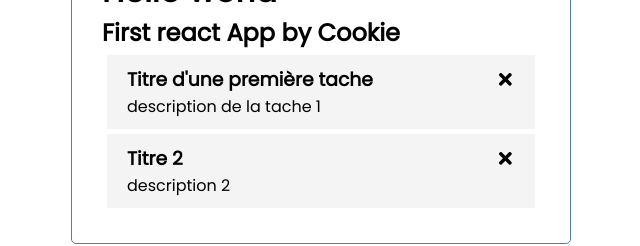
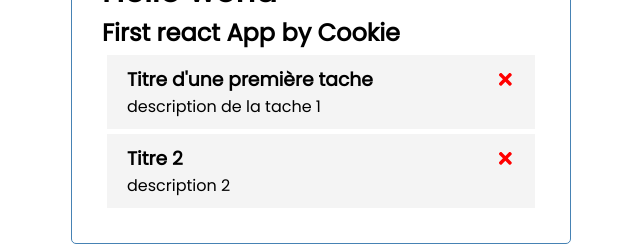
Before and after one commit to TitouanChvn/React_test, a React (Create React App) app in the folder react_test/: page / in a window 1280 px wide. Shown: the part 258-504 px from the top of the page, without its empty margins (319-959 px from the left). Built offline with nearby package versions, Linux system fonts and the light colour scheme.

Commit message:
supperssion de tasks

```diff
--- a/react_test/src/App.js
+++ b/react_test/src/App.js
@@ -19,6 +19,9 @@
 
   const name1 = 'Cookie'
 
+  const deleteTask = (id) => {
+    setTasks(tasks.filter((task) => task.id !== id))
+  }
 
   return (
     <div className="container">
@@ -27,7 +30,7 @@
         <h2> First react App by {name1}</h2>
 
 
-      <Tasks tasks={tasks}/>
+      {tasks.length >0 ? <Tasks tasks={tasks} onDelete={deleteTask}/> : 'No tasks to show'}
 
 
     </div>
--- a/react_test/src/components/Task.js
+++ b/react_test/src/components/Task.js
@@ -1,9 +1,9 @@
 import {FaTimes} from 'react-icons/fa'
 
-const Task = ({task}) => {
+const Task = ({task,onDelete}) => {
   return (
     <div className="task">
-       <h3>{task.text} <FaTimes style={{cursor: 'pointer'}}/></h3>
+       <h3>{task.text} <FaTimes style={{color : 'red' ,cursor: 'pointer'}}  onClick={()=>onDelete(task.id)}/></h3>
        <p>{task.content}</p>
     </div>
   )
--- a/react_test/src/components/Tasks.js
+++ b/react_test/src/components/Tasks.js
@@ -12,12 +12,12 @@
     valeur: false,
 }]
 */
-const Tasks = ({tasks}) => {
+const Tasks = ({tasks, onDelete}) => {
 
   return (
     <div>
       {tasks.map((task)=>(
-      <Task key={task.id} task={task}/>
+      <Task key={task.id} task={task} onDelete={onDelete}/>
       ))}
     </div>
   )
```
